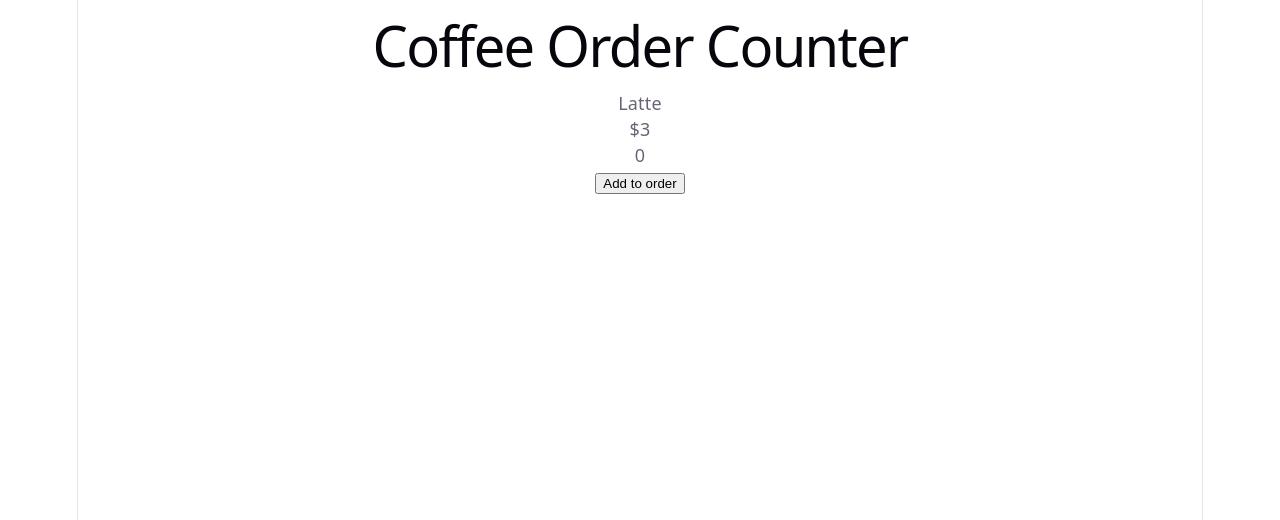
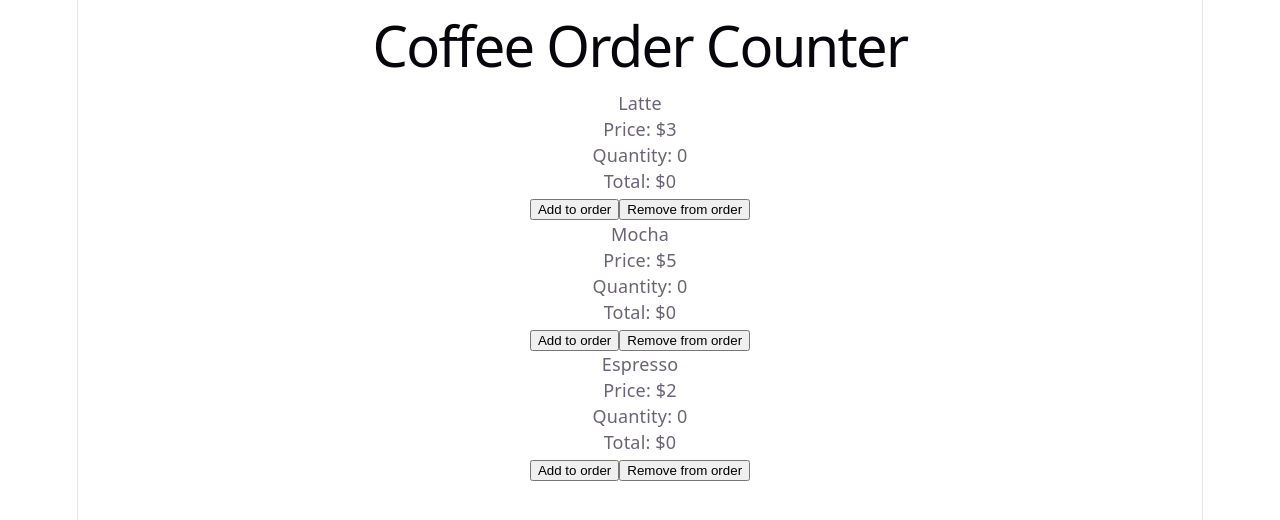
Before and after one commit to chrisp-in/javascript-practice-exercises, a React (Vite) app in the folder 02.React-practices/coffee-order-counter/: page / in a window 1280 px wide. Shown: the top 520 px of the page. Built offline with nearby package versions, Linux system fonts and the light colour scheme.

Commit message:
Updated my coffee counter

```diff
--- a/02.React-practices/coffee-order-counter/src/App.jsx
+++ b/02.React-practices/coffee-order-counter/src/App.jsx
@@ -1,26 +1,41 @@
-import { useState } from "react"
+import { useState } from "react";
 
 function App() {
-  const[quantity, setQuantity] = useState(0);
-  function handleClick(){
-    setQuantity(quantity + 1);
-  }
-  function CoffeeCard(props){
-    return(
+  function CoffeeCard(props) {
+    const [quantity, setQuantity] = useState(0);
+
+    function handleClick() {
+      setQuantity(quantity + 1);
+    }
+
+    function decrease() {
+      if (quantity > 0) {
+        setQuantity(quantity - 1);
+      }
+    }
+
+    return (
       <div>
-         <p>{props.name}</p>
-         <p>${props.price}</p>
-         <p>{quantity}</p>
-         <button onClick={props.onClick}>Add to order</button>
+        <p>{props.name}</p>
+        <p>Price: ${props.price}</p>
+        <p>Quantity: {quantity}</p>
+        <p>Total: ${props.price * quantity}</p>
+
+        <button onClick={handleClick}>Add to order</button>
+        <button onClick={decrease}>Remove from order</button>
       </div>
     );
   }
+
   return (
     <div>
       <h1>Coffee Order Counter</h1>
-      <CoffeeCard onClick={handleClick} name="Latte" price={3} />
+
+      <CoffeeCard name="Latte" price={3} />
+      <CoffeeCard name="Mocha" price={5} />
+      <CoffeeCard name="Espresso" price={2} />
     </div>
   );
 }
 
-export default App
+export default App;
```
